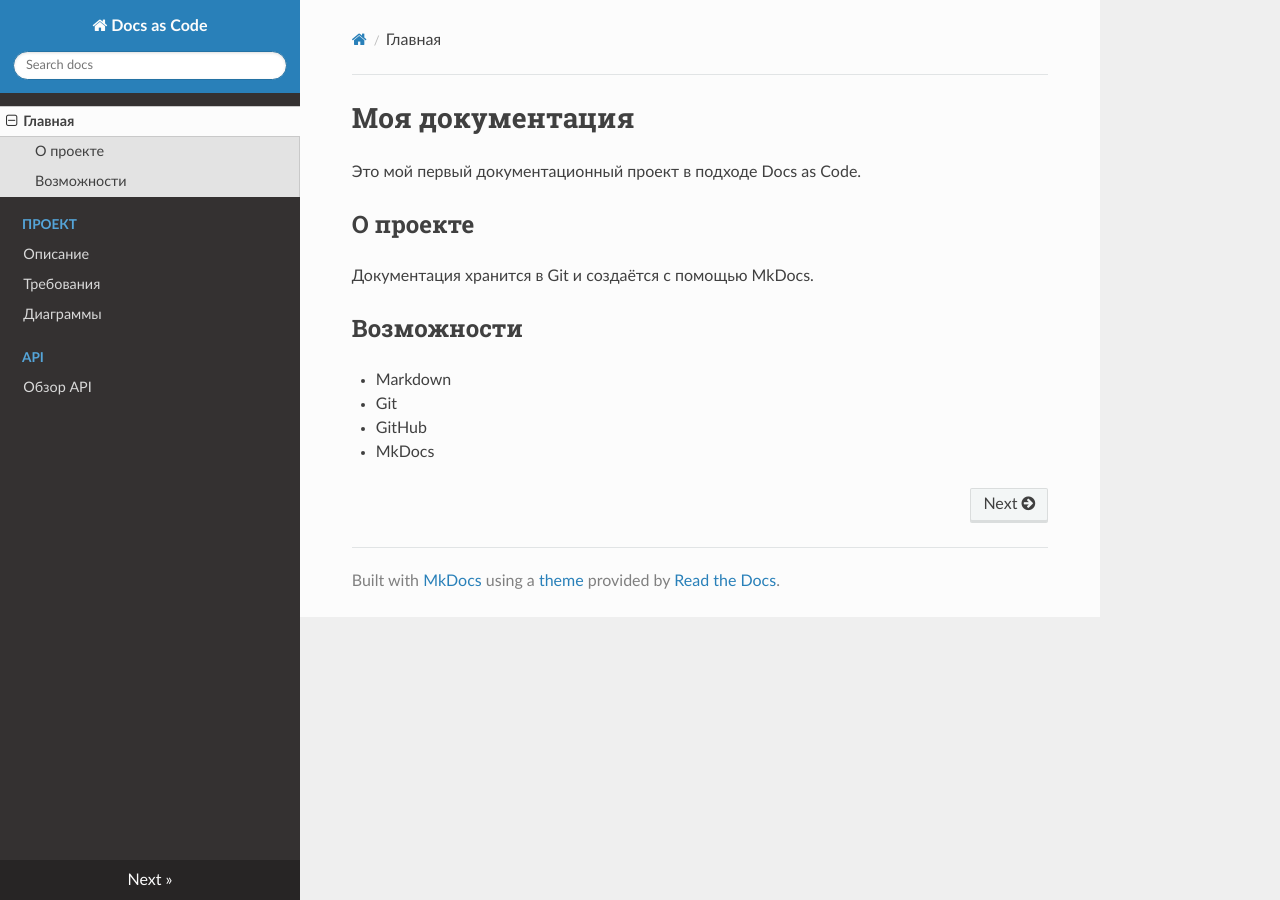
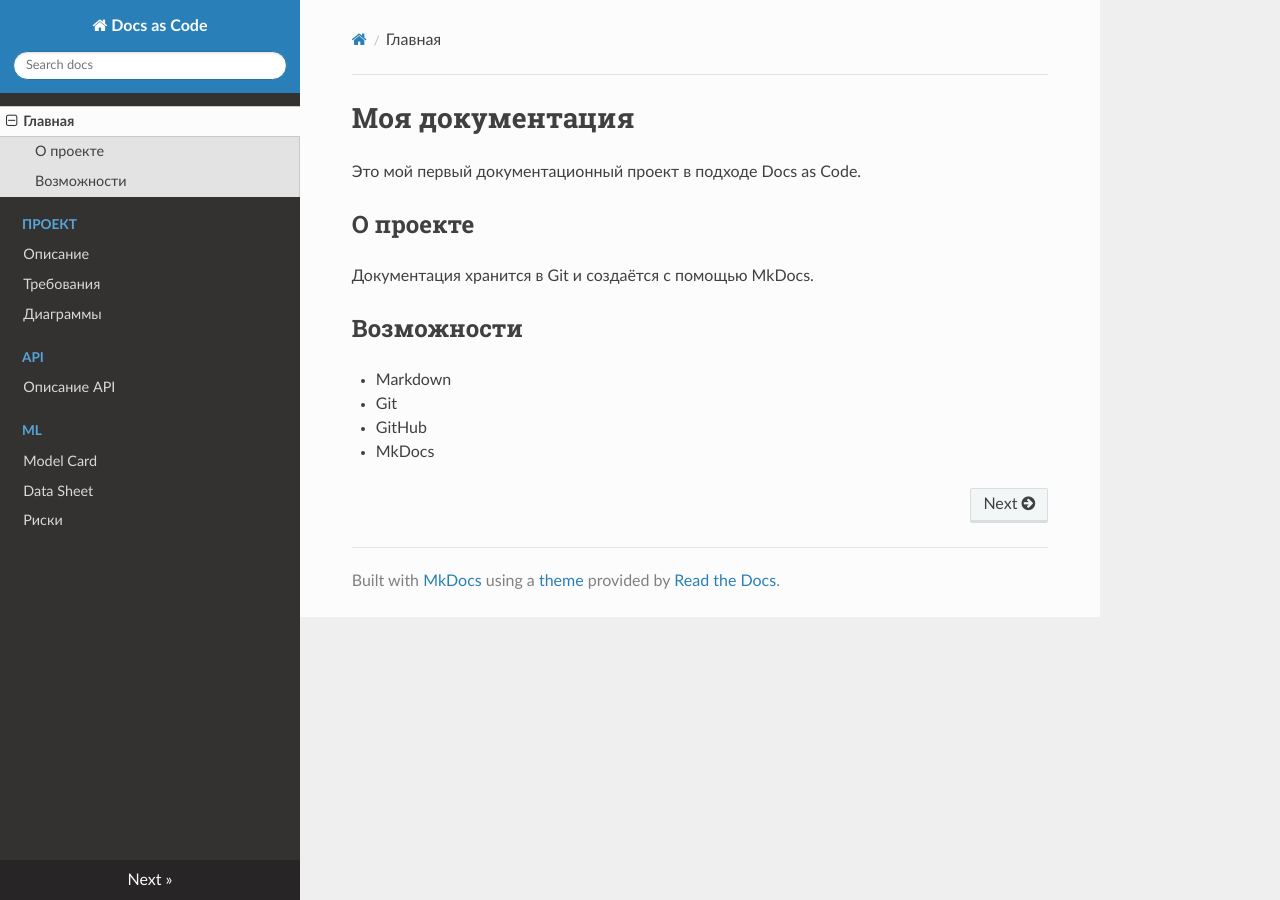
Before and after one commit to ezhsluny/docs-as-code, an MkDocs documentation site: the page built from docs/index.md, in a window 1280 px wide. Built offline with MkDocs 1.6.1, drawn with Linux system fonts in a browser that asks for light colours; nearby versions of some CDN libraries.

Commit message:
update mkdocs.yml

```diff
--- a/mkdocs.yml
+++ b/mkdocs.yml
@@ -14,4 +14,8 @@ nav:
       - Требования: project/requirements.md
       - Диаграммы: project/diagrams.md
   - API:
-      - Обзор API: api/index.md
+      - Описание API: api/index.md
+  - ML:
+      - Model Card: ml/model-card.md
+      - Data Sheet: ml/dataset.md
+      - Риски: ml/risks.md
```
